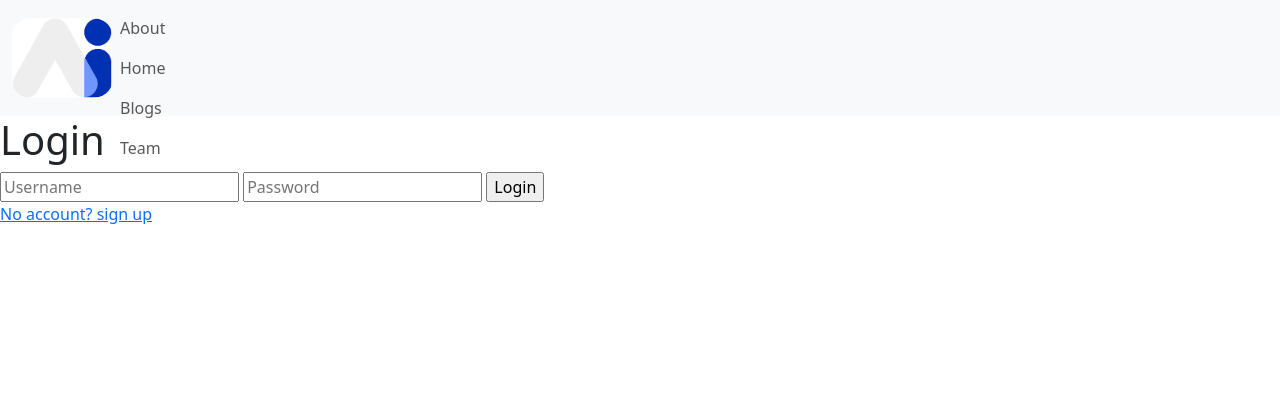
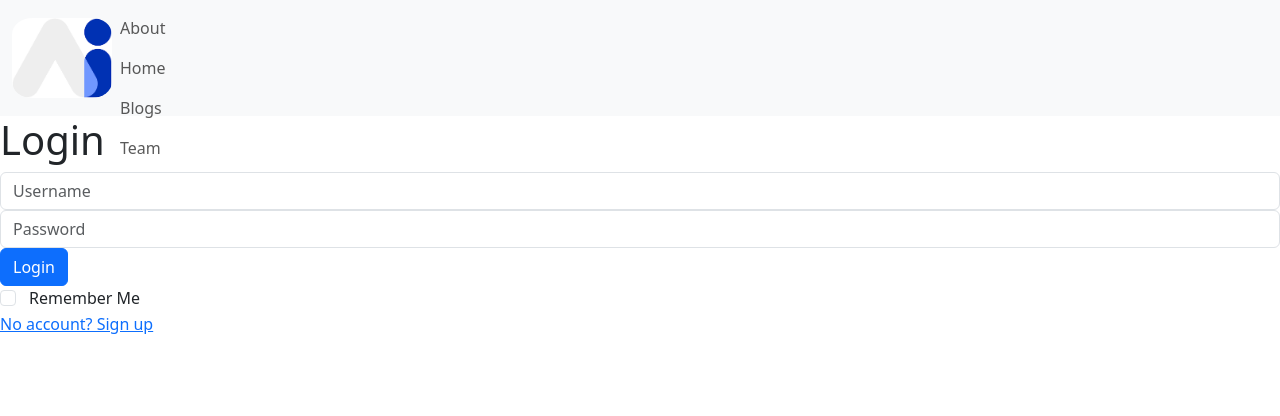
Before and after one commit to dniyomukiza/communityai, a Flask app: page /login in a window 1280 px wide. Shown: the top 416 px of the page. Run offline with Flask 3, Linux system fonts and the light colour scheme.

Commit message:
saving chaanges

```diff
--- a/technow/forms.py
+++ b/technow/forms.py
@@ -2,7 +2,7 @@
 from flask import flash
 from datetime import datetime
 from .models import User
-from wtforms import StringField, PasswordField, SubmitField,TextAreaField
+from wtforms import StringField, PasswordField, SubmitField,TextAreaField,BooleanField
 from wtforms.validators import DataRequired, Email, EqualTo, Length, Regexp,ValidationError
 
 
@@ -19,6 +19,7 @@
 class LoginForm(FlaskForm):
     username=StringField(validators=[DataRequired()],render_kw={"placeholder":"Username"})
     password=StringField(validators=[DataRequired(),Length(min=2,max=20)],render_kw={"placeholder":"Password"})
+    remember_me = BooleanField('Remember Me')
     submit=SubmitField('Login')
 
 class ContactForm(FlaskForm):
--- a/technow/routes.py
+++ b/technow/routes.py
@@ -66,8 +66,9 @@
     if form.validate_on_submit():
         user=User.query.filter(User.username==form.username.data).first()
         if user and user.password==form.password.data:
-            login_user(user)
-            flash('You are in! Create title and blog then post it')
+            remember_me = form.remember_me.data
+            login_user(user, remember=remember_me)
+            flash('You are in! Create blog')
             return redirect(url_for('main.blogpost'))
         flash("Password does not match!")
     return render_template("login.html",title='Login',form=form)
@@ -116,7 +117,7 @@
      return render_template("singlepost.html",title=post.title, post=post)
 
 @main.route("/post/<int:post_id>/update", methods=['GET', 'POST'])
-#@login_required
+@login_required
 def update2(post_id):
     log_web_visit()
     post = Post.query.get_or_404(post_id)
@@ -136,7 +137,7 @@
     return render_template("blogpost.html", title="Update Post", form=form, legend="Update your blog")
 
 @main.route("/post/<int:post_id>/delete", methods=['GET', 'POST'])
-#@login_required
+@login_required
 def delete_post(post_id):
     post = Post.query.get_or_404(post_id)
     if post.author != current_user:
--- a/technow/templates/blogs.html
+++ b/technow/templates/blogs.html
@@ -3,9 +3,9 @@
 <div style="margin-bottom: 20px;">
 
     <div style="border: 1px solid black; padding: 10px; width: fit-content;">
-        <a href="{{ url_for('logout') }}" style="display: block; text-decoration: none; color:rgb(33, 158, 120);">Logout</a>
-        <a href="{{ url_for('contact') }}" style="display: block; text-decoration: none; color: rgb(33, 158, 120);">Contact us</a>
-        <a href="{{ url_for('login') }}" style="display: block; text-decoration: none; color:rgb(33, 158, 120);">Create your blog</a>
+        <a href="{{ url_for('main.logout') }}" style="display: block; text-decoration: none; color:rgb(33, 158, 120);">Logout</a>
+        <a href="{{ url_for('main.contact') }}" style="display: block; text-decoration: none; color: rgb(33, 158, 120);">Contact us</a>
+        <a href="{{ url_for('main.login') }}" style="display: block; text-decoration: none; color:rgb(33, 158, 120);">Create your blog</a>
     </div>
 
     {% for i in range(0, posts|length, 2) %}
--- a/technow/templates/login.html
+++ b/technow/templates/login.html
@@ -1,15 +1,28 @@
-{%extends "parent.html"%}
-{%block content%}
-      <h1>Login</h1>
-      <form method="POST" action="">
-            {{ form.csrf_token }}
-            {{ form.hidden_tag()}}
-            {{ form.username}}
-            {{ form.password}}
-            {{form.submit }}
+{% extends "parent.html" %}
+{% block content %}
+    <h1>Login</h1>
+    <form method="POST" action="">
+        {{ form.csrf_token }}
+        {{ form.hidden_tag() }}
 
-      </form>
-      <a href="{{url_for('register')}}"> No account? sign up</a>
+        <div class="form-row">
+            <div class="form-group col">
+                {{ form.username(class="form-control", placeholder="Username") }}
+            </div>
+            <div class="form-group col">
+                {{ form.password(class="form-control", placeholder="Password") }}
+            </div>
+            <div class="form-group col">
+                {{ form.submit(class="btn btn-primary btn-block") }}
+            </div>
+        </div>
 
+        <div class="form-group form-check">
+            {{ form.remember_me(class="form-check-input") }}
+            {{ form.remember_me.label(class="form-check-label", style="margin-left: 5px;") }}
+        </div>
+    </form>
 
-{%endblock content%}
+    <a href="{{ url_for('main.register') }}">No account? Sign up</a>
+{% endblock %}
+ß
--- a/technow/templates/signup.html
+++ b/technow/templates/signup.html
@@ -7,7 +7,7 @@
             {{ form.password}}
             {{form.submit }}
       </form>
-      <a href="{{url_for('login')}}"> Already have an account? Log in</a>
+      <a href="{{url_for('main.login')}}"> Already have an account? Log in</a>
 
 
 {%endblock content%}
```
Also changed, not shown: sqlite_dump.sql (added, +25 -0 lines), technow/__init__.py (+6 -2 lines), technow/templates/staff.html (+6 -6 lines).
